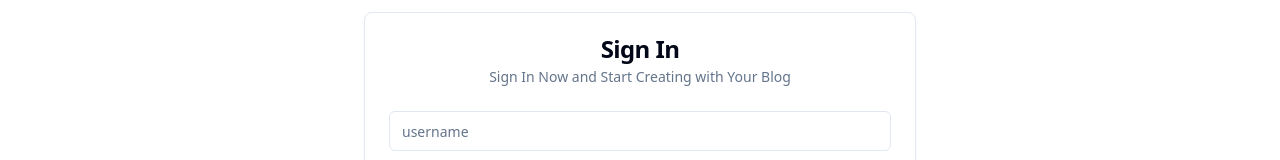
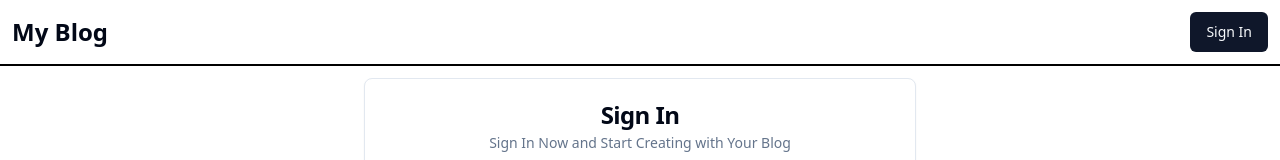
Before and after one commit to Excell-09/blog_app, a React (Vite) app in the folder client/: page /signin in a window 1280 px wide. Shown: the top 160 px of the page. Built offline with nearby package versions, Linux system fonts and the light colour scheme; no server answers.

Commit message:
add navbar

```diff
--- /dev/null
+++ b/client/src/components/ui/navbar.tsx
@@ -0,0 +1,31 @@
+import { useSession } from "@/context/AuthContext";
+import { Button } from "./button";
+import { IoAddOutline } from "react-icons/io5";
+import { useNavigate } from "react-router-dom";
+
+export default function Navbar() {
+  const { user } = useSession();
+  const navigate = useNavigate();
+
+  return (
+    <nav className="bg-white flex border-b-2 border-black p-3 container items-center justify-between">
+      <h3
+        className="text-2xl font-bold cursor-pointer"
+        onClick={() => navigate("/")}
+      >
+        My Blog
+      </h3>
+      {user ? (
+        <Button
+          className="rounded-full border border-b-2 border-r-2 border-black"
+          variant={"ghost"}
+          onClick={() => navigate("/blog/create")}
+        >
+          <IoAddOutline className="text-xl" />
+        </Button>
+      ) : (
+        <Button onClick={() => navigate("/signin")}>Sign In</Button>
+      )}
+    </nav>
+  );
+}
--- a/client/src/pages/Layout.tsx
+++ b/client/src/pages/Layout.tsx
@@ -1,9 +1,11 @@
 import { Outlet } from "react-router-dom";
 import { Toaster } from "@/components/ui/toaster";
+import Navbar from "@/components/ui/navbar";
 
 export default function Layout() {
   return (
     <div>
+      <Navbar />
       <Outlet />
       <Toaster />
     </div>
```
